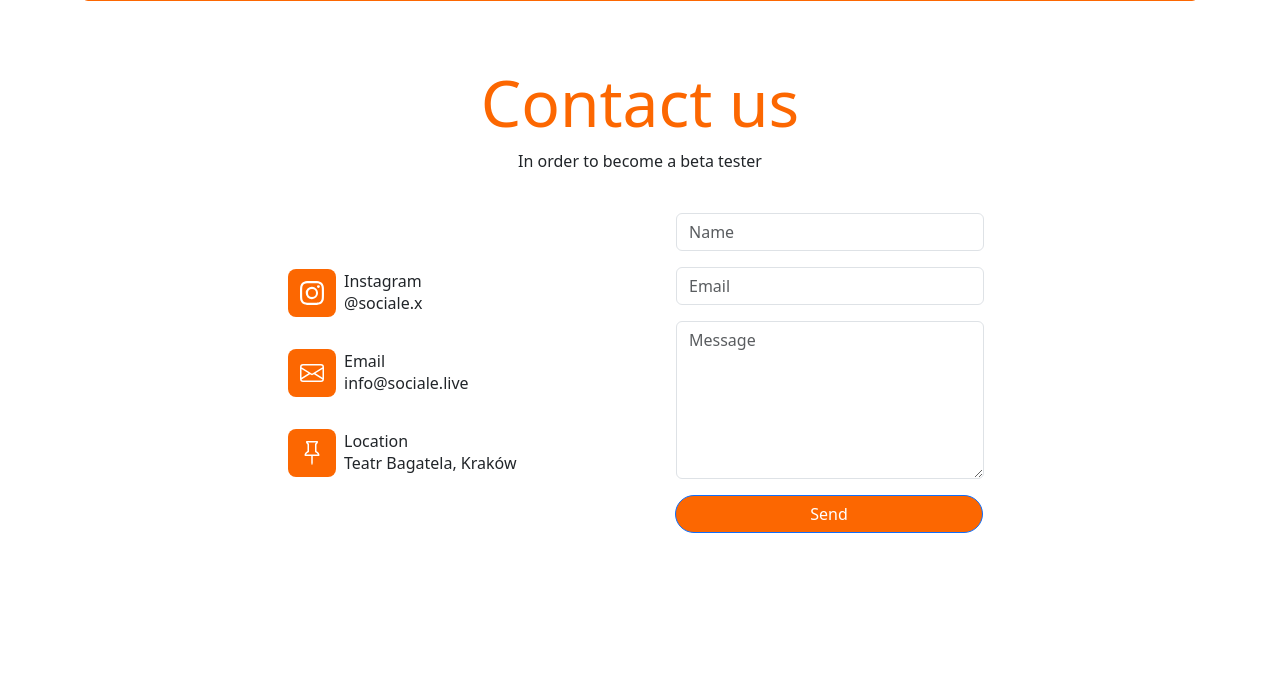
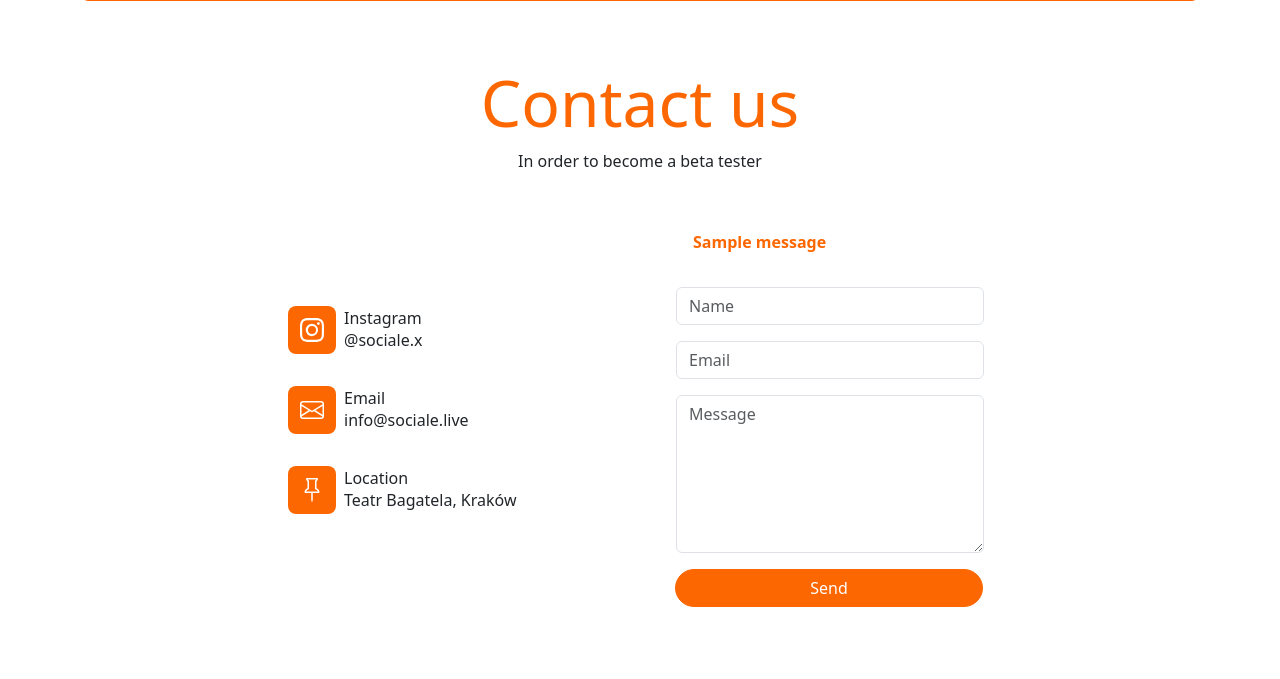
Before and after one commit to fastandfurious777/Sociale, a Django app: page / in a window 1280 px wide. Shown: the part 867-1546 px from the top of the page. Before the commit the page ends 1400 px from the top, so only its background shows below. Run offline with Django 5.2, Linux system fonts and the light colour scheme; tables that the repository leaves empty hold one stand-in row (values such as "Sample post"); one stand-in notice (Sample message) is shown; some libraries are stand-ins or nearby versions; some web fonts are replaced.

Commit message:
add response messages on ContactForm

```diff
--- a/base/templates/base/index.html
+++ b/base/templates/base/index.html
@@ -24,7 +24,7 @@
                     <div>
                         <h2 class="text-uppercase fw-bold mb-3" style="font-size: 20vw;font-weight: bold;color: var(--bs-body-bg);">Sociale</h2>
                         <p style="font-size: medium;color: var(--bs-black);font-weight: bold;">We don't dream 😴💭</p>
-                        <p class="mb-4" style="font-size: medium;font-weight: bold;color: var(--bs-body-bg);">⬇We make it happen ...⬇</p><button class="btn btn-outline-primary fs-5 py-2 px-5" id="hero-btn" type="button">Contact Us</button>
+                        <p class="mb-4" style="font-size: medium;font-weight: bold;color: var(--bs-body-bg);">⬇We make it happen ...⬇</p><button class="btn btn-outline-primary fs-5 py-2 px-5" id="hero-btn" type="button" onclick="location.href='#contact'">Contact Us</button>
                     </div>
                 </div>
             </div>
@@ -116,6 +116,17 @@
                         <form class="p-3 p-xl-4" method="post">
                             {% csrf_token %}
                             <div class="mb-3">
+                                {% if messages %}
+                                    <div class="messages">
+                                        {% for message in messages %}
+                                            <div class="alert {{ message.tags }}"  style="font-weight: bold; color: #FC6701; ">
+                                                {{ message }}
+                                            </div>
+                                        {% endfor %}
+                                    </div>
+                                {% endif %}
+                            </div>
+                            <div class="mb-3">
                                 {{ form.name }}
                             </div>
                             <div class="mb-3">
@@ -132,12 +143,7 @@
                                     {% endfor %}
                                 </div>
                                 {% endif %}
-                            <!--
-                            <div class="mb-3"><input class="form-control" type="text" id="name-1" name="name" placeholder="Name"></div>
-                            <div class="mb-3"><input class="form-control" type="email" id="email-1" name="email" placeholder="Email"></div>
-                            <div class="mb-3"><textarea class="form-control" id="message-1" name="message" rows="6" placeholder="Message"></textarea></div>
-                                -->
-                            <div><button class="btn btn-primary d-block w-100" type="submit" style="background: #fc6701;">Send </button></div>
+                            <div><button class="btn btn-primary d-block w-100" type="submit" style="background: #fc6701; border-color:#fc6701 ;">Send </button></div>
                         </form>
                     </div>
                 </div>
--- a/base/views.py
+++ b/base/views.py
@@ -1,5 +1,6 @@
 from django.shortcuts import render,redirect
 from django.contrib.auth import login, logout
+from django.contrib import messages
 from . forms import CreateUserForm, LoginUserForm, ContactForm
 from django.contrib.auth.models import User
 from bike_map.models import Bike, Rental
@@ -9,8 +10,10 @@ def home(request):
         form = ContactForm(request.POST)
         if form.is_valid():
             #TODO
-            return #success
-        return #failure
+            messages.success(request, 'All good... We will get back to you shortly!')
+            return redirect('home')
+        else:
+            messages.success(request, 'Something went wrong :( , consider contacting us on IG ')
     else:
         context = {
             'form': ContactForm(),
```
